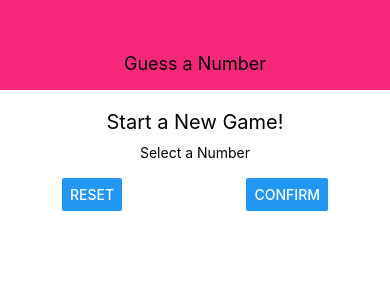
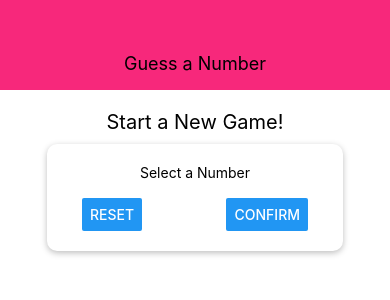
Before and after one commit to jgburton/GuessNumber-ReactNative, a React Native app: screen / in a window 390 px wide. Shown: the top 300 px of the page. Built offline with nearby package versions, Linux system fonts and the light colour scheme.

Commit message:
Styling input container

```diff
--- a/screens/StartGameScreen.js
+++ b/screens/StartGameScreen.js
@@ -30,7 +30,17 @@ const styles = StyleSheet.create({
     inputContainer: {
         width: 300,
         maxWidth: '80%',
-        alignItems: 'center'
+        alignItems: 'center',
+         //ios only
+        shadowColor: 'black',
+        shadowOffset: {width:0, height:2},
+        shadowRadius: 6,
+        shadowOpacity: 0.26,
+        //ios only
+        elevation: 8, //android only
+        backgroundColor: 'white',
+        padding: 20,
+        borderRadius: 10,
     },
     buttonContainer: {
         flexDirection: 'row',
```
